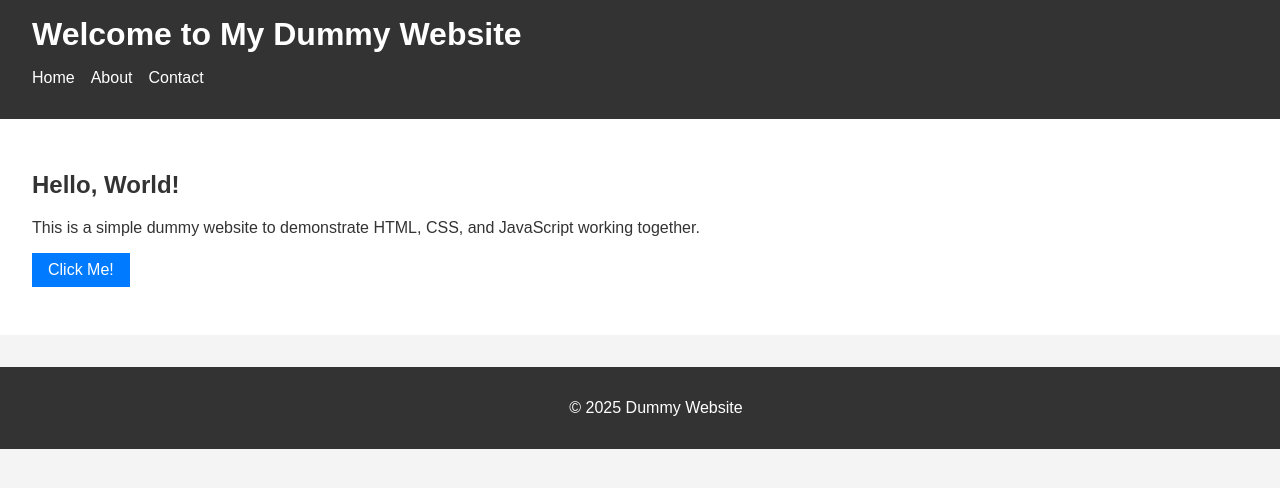
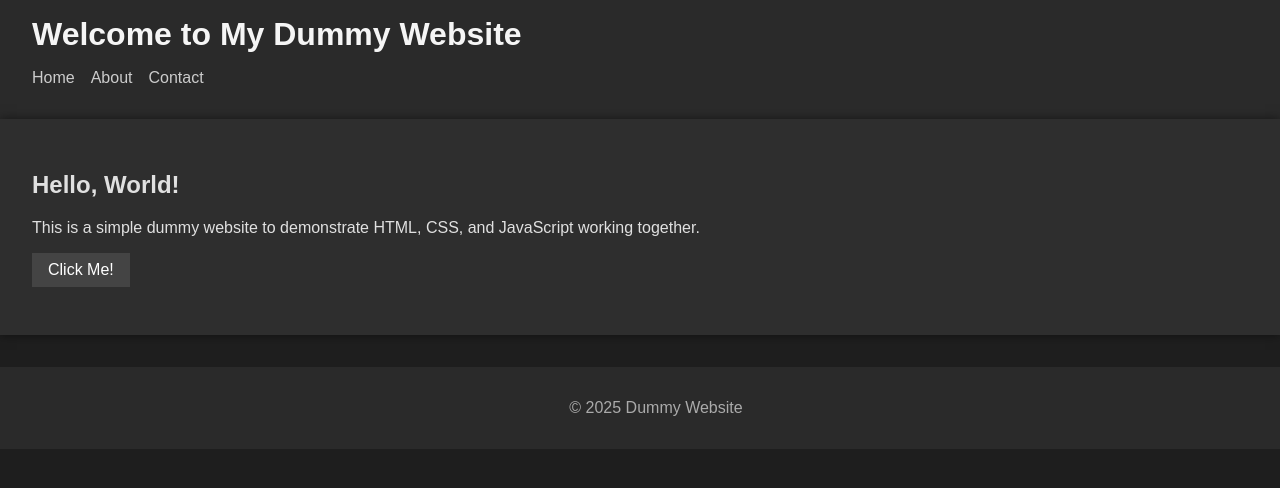
Before and after one commit to LPenney33/LPenney33.github.io, a plain HTML site: page index.html in a window 1280 px wide. Shown: the top 488 px of the page. Drawn offline with Linux system fonts and the light colour scheme.

Commit message:
Update styles.css

```diff
--- a/styles.css
+++ b/styles.css
@@ -1,14 +1,15 @@
+/* Dark grey color scheme */
 body {
   font-family: Arial, sans-serif;
   margin: 0;
   padding: 0;
-  background: #f4f4f4;
-  color: #333;
+  background: #1e1e1e; /* Dark background */
+  color: #e0e0e0;      /* Light grey text */
 }
 
 header {
-  background: #333;
-  color: #fff;
+  background: #2a2a2a;
+  color: #f5f5f5;
   padding: 1rem 2rem;
 }
 
@@ -24,31 +25,37 @@ nav ul {
 }
 
 nav a {
-  color: #fff;
+  color: #cccccc;
   text-decoration: none;
+}
+
+nav a:hover {
+  text-decoration: underline;
 }
 
 main {
   padding: 2rem;
-  background: #fff;
+  background: #2e2e2e;
+  box-shadow: 0 0 10px rgba(0, 0, 0, 0.5);
 }
 
 button {
   padding: 0.5rem 1rem;
-  background-color: #007bff;
-  color: white;
+  background-color: #444;
+  color: #fff;
   border: none;
   cursor: pointer;
   font-size: 1rem;
+  transition: background-color 0.3s;
 }
 
 button:hover {
-  background-color: #0056b3;
+  background-color: #666;
 }
 
 footer {
-  background: #333;
-  color: #fff;
+  background: #2a2a2a;
+  color: #aaa;
   text-align: center;
   padding: 1rem;
   position: relative;
```
